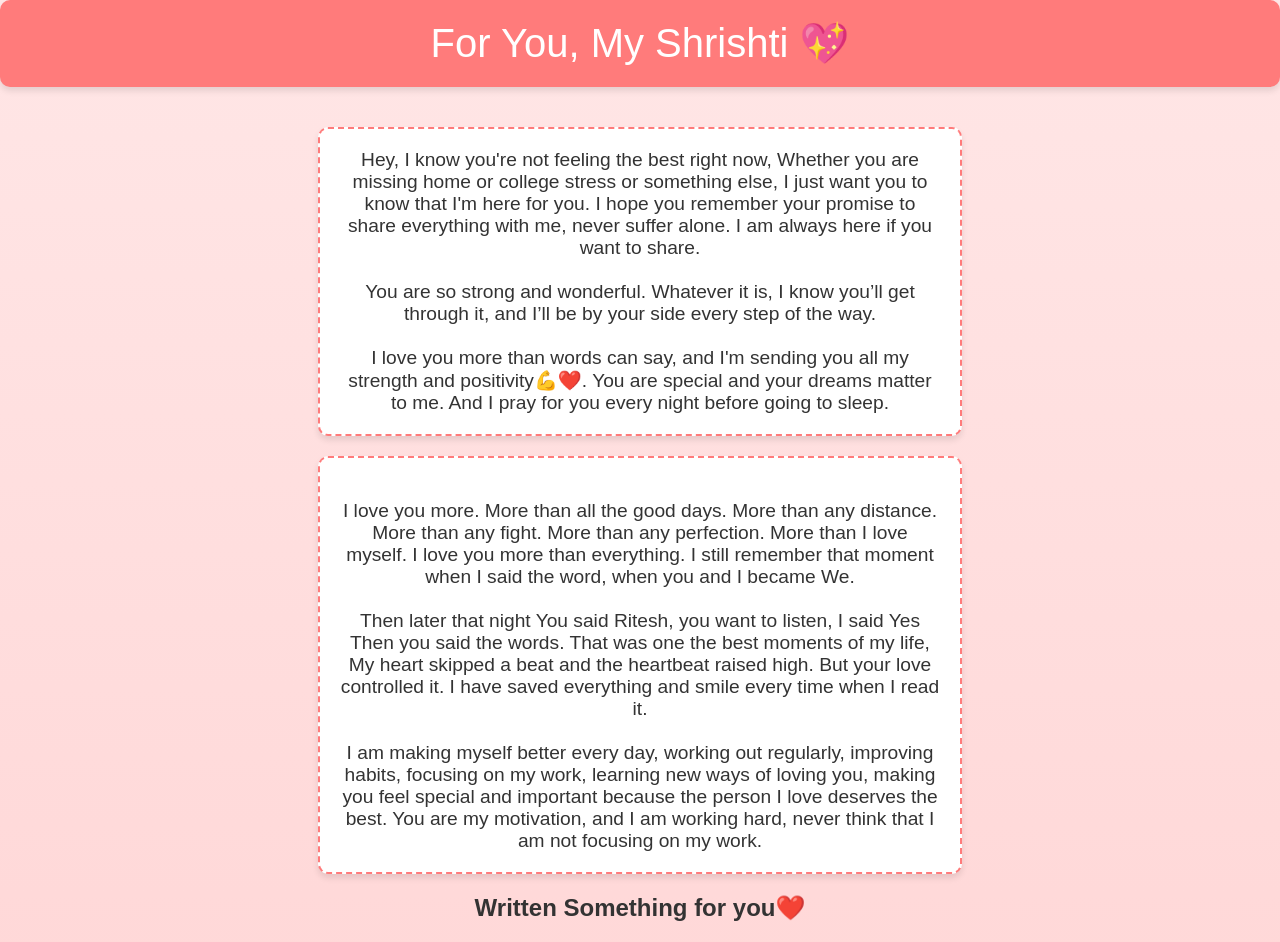
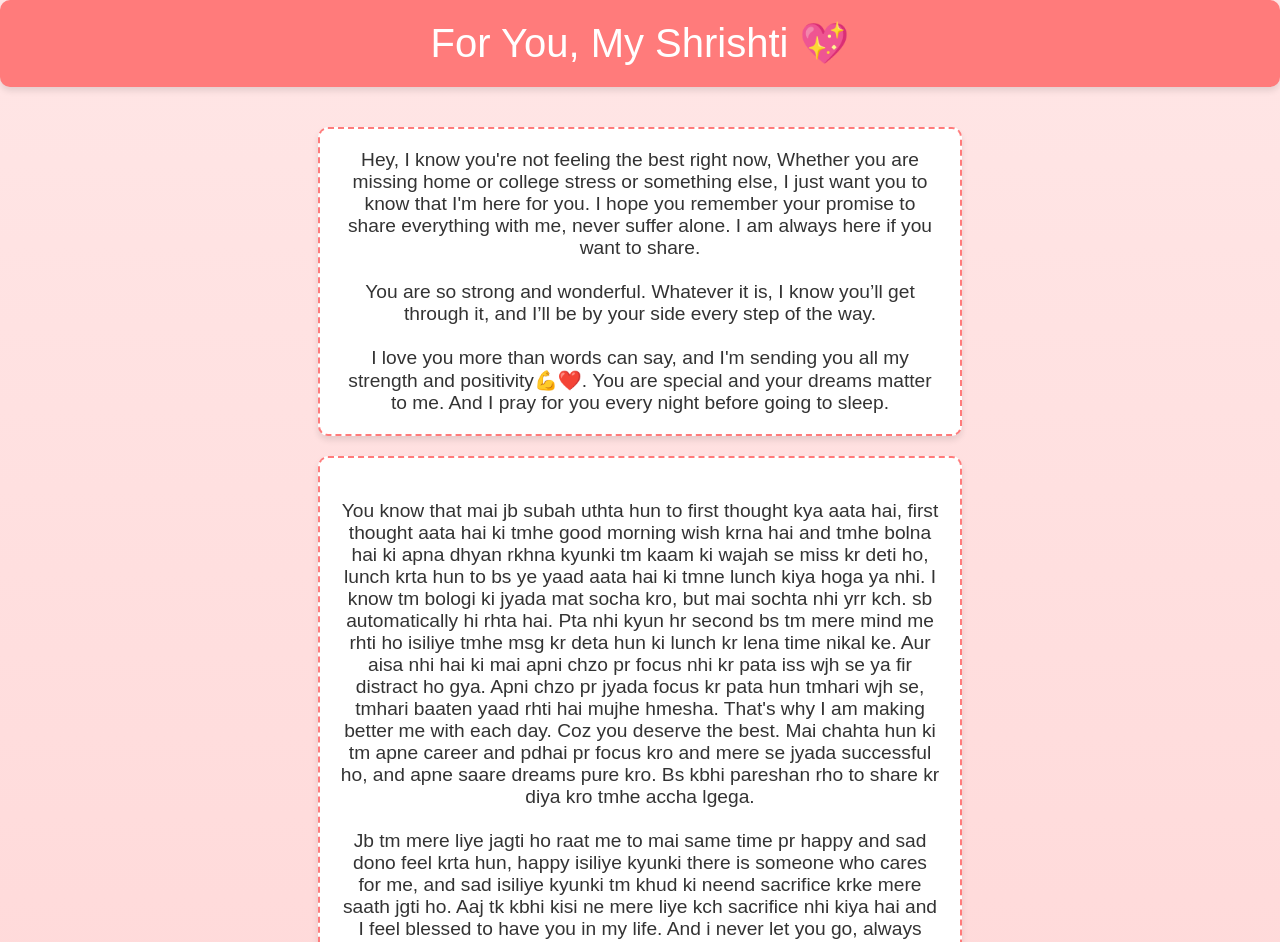
Before and after one commit to RiteshCodes007/OnlyYours, a plain HTML site: page index.html in a window 1280 px wide. Shown: the top 942 px of the page. Drawn offline with nearby package versions, Linux system fonts and the light colour scheme; no server answers.

Commit message:
Update index.html

```diff
--- a/index.html
+++ b/index.html
@@ -164,7 +164,12 @@
         </div>
 
         <div class="love-notes">
-            <br>I love you more. More than all the good days. More than any distance. More than any fight. More than any perfection. More than I love myself. I love you more than everything. I still remember that moment when I said the word, when you and I became We.<br>
+            <br>You know that mai jb subah uthta hun to first thought kya aata hai, first thought aata hai ki tmhe good morning wish krna hai and tmhe bolna hai ki apna dhyan rkhna kyunki tm kaam ki wajah se miss kr deti ho, lunch krta hun to bs ye yaad aata hai ki tmne lunch kiya hoga ya nhi. I know tm bologi ki jyada mat socha kro, but mai sochta nhi yrr kch. sb automatically hi rhta hai.
+            Pta nhi kyun hr second bs tm mere mind me rhti ho isiliye tmhe msg kr deta hun ki lunch kr lena time nikal ke. Aur aisa nhi hai ki mai apni chzo pr focus nhi kr pata iss wjh se ya fir distract ho gya. Apni chzo pr jyada focus kr pata hun tmhari wjh se, tmhari baaten yaad rhti hai mujhe hmesha. That's why I am making better me with each day. Coz you deserve the best.
+            Mai chahta hun ki tm apne career and pdhai pr focus kro and mere se jyada successful ho, and apne saare dreams pure kro. Bs kbhi pareshan rho to share kr diya kro tmhe accha lgega.
+            <br> <br>
+            Jb tm mere liye jagti ho raat me to mai same time pr happy and sad dono feel krta hun, happy isiliye kyunki there is someone who cares for me, and sad isiliye kyunki tm khud ki neend sacrifice krke mere saath jgti ho. Aaj tk kbhi kisi ne mere liye kch sacrifice nhi kiya hai and I feel blessed to have you in my life. And i never let you go, always hold you close to my heart. You know it right?
+            I love you more. More than all the good days. More than any distance. More than any perfection. More than I love myself. I love you more than everything. I still remember that moment when I said the word, when you and I became We.<br>
             <br>Then later that night You said Ritesh, you want to listen,
             I said Yes
             Then you said the words.
```
